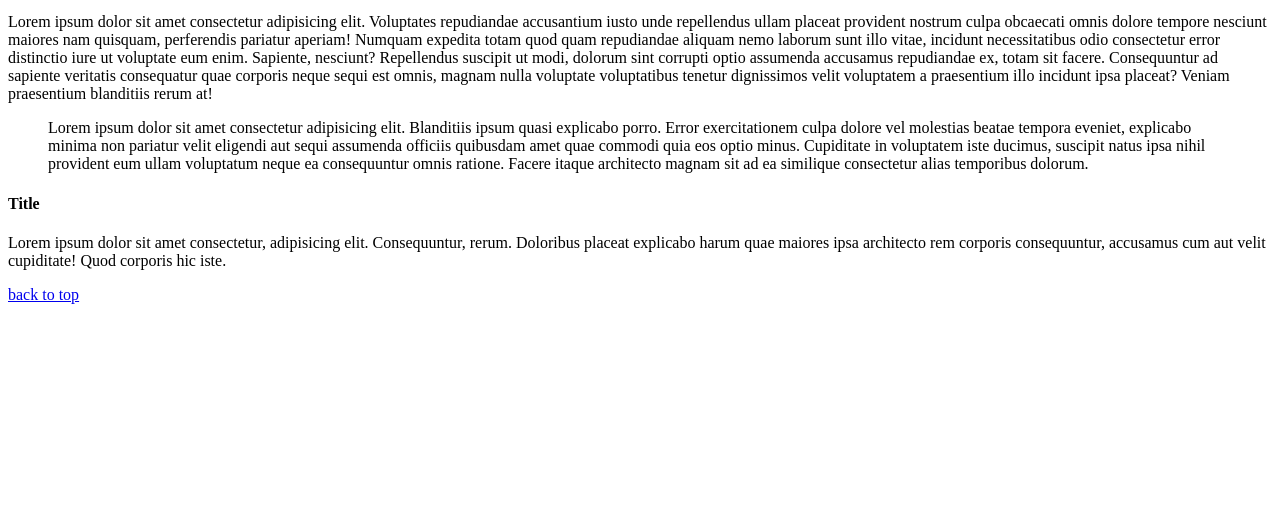
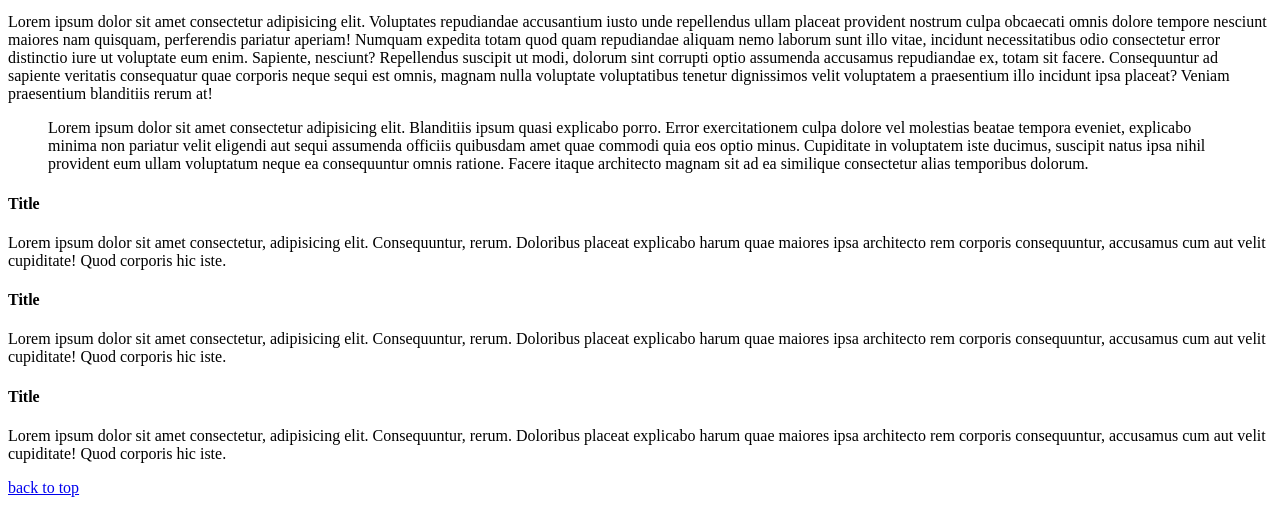
Before and after one commit to Igbokwes/gittest, a plain HTML site: page index.html in a window 1280 px wide. Shown: the part 597-1102 px from the top of the page. Before the commit the page ends 909 px from the top, so only its background shows below. Drawn offline with Linux system fonts and the light colour scheme.

Commit message:
anothercommmit

```diff
--- a/index.html
+++ b/index.html
@@ -93,6 +93,26 @@
         </div>
 
     </div>
+
+    <div class="cards">
+        <div class="card">
+            <h4 class="heading-4">Title</h4>
+            <p>Lorem ipsum dolor sit amet consectetur, adipisicing elit.
+               Consequuntur, rerum. Doloribus placeat explicabo harum quae maiores ipsa architecto
+               rem corporis consequuntur, accusamus cum aut velit cupiditate! Quod corporis hic iste.</p>
+        </div>
+
+    </div>
+
+    <div class="cards">
+        <div class="card">
+            <h4 class="heading-4">Title</h4>
+            <p>Lorem ipsum dolor sit amet consectetur, adipisicing elit.
+               Consequuntur, rerum. Doloribus placeat explicabo harum quae maiores ipsa architecto
+               rem corporis consequuntur, accusamus cum aut velit cupiditate! Quod corporis hic iste.</p>
+        </div>
+
+    </div>
     <div id="down"></div>
     <a href="#top">back to top</a>
 </body>
```
